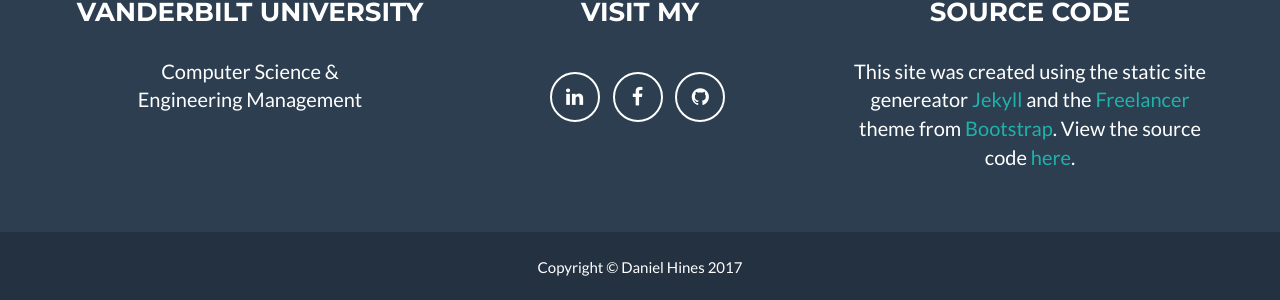
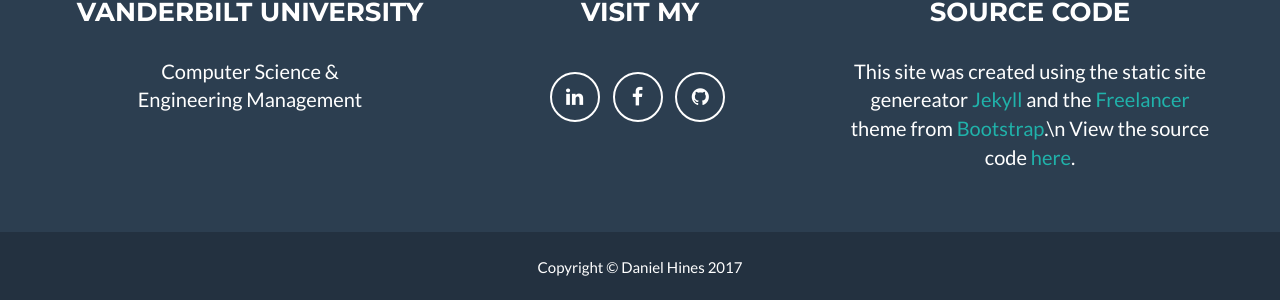
Before and after one commit to danielchines/danielchines.github.io, a Jekyll site: the page built from index.html, in a window 1280 px wide and 900 px high, scrolled down 2430 px. Shown: the part 597-897 px from the top of the window. Built offline with Jekyll 4.4.1, drawn with Linux system fonts in a browser that asks for light colours.

```diff
--- a/_config.yml
+++ b/_config.yml
@@ -49,7 +49,7 @@ address:
 # Credits content
 credits: 'This site was created using the static site genereator <a href="https://jekyllrb.com/">Jekyll</a> and the
 <a href="https://startbootstrap.com/template-overviews/freelancer/">Freelancer</a> theme from
-<a href="http://startbootstrap.com">Bootstrap</a>.
+<a href="http://startbootstrap.com">Bootstrap</a>.\n
 View the source code <a href="https://github.com/danielchines/danielchines.github.io">here</a>.'
 
 # Build settings
```
